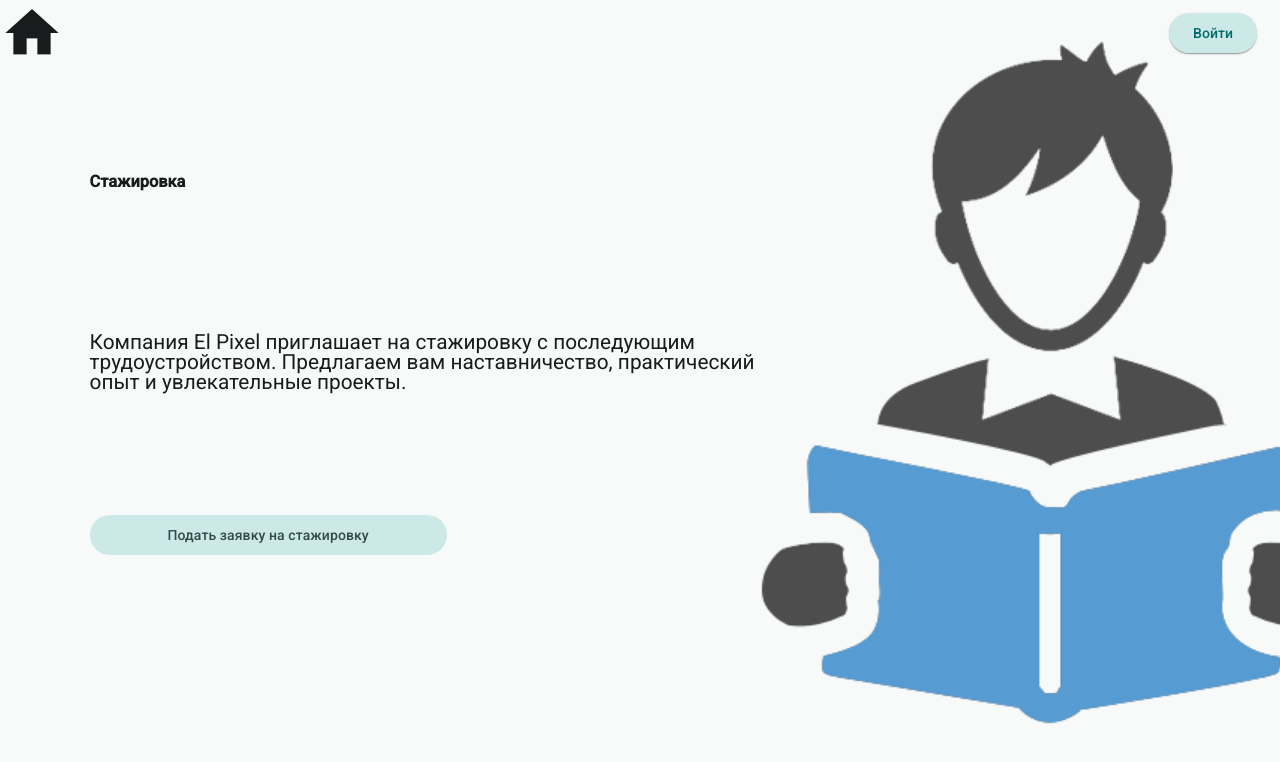
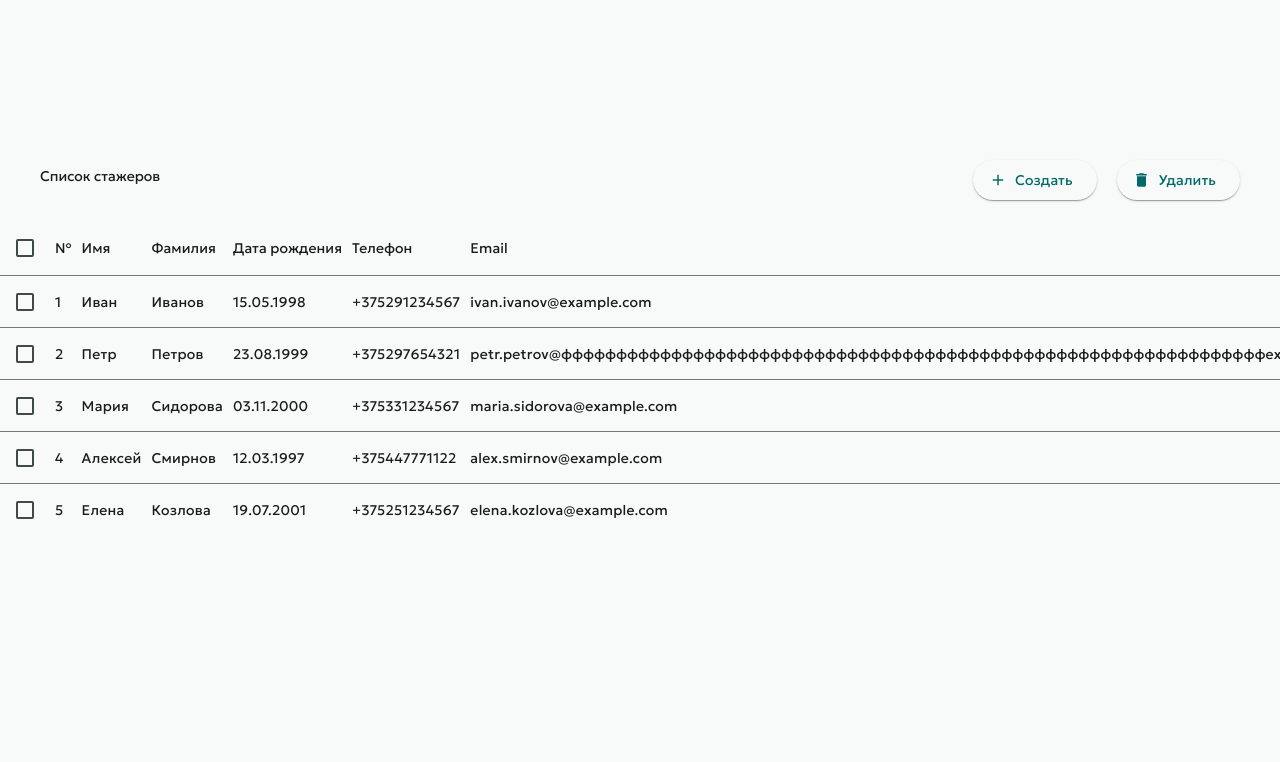
Before and after one commit to mhasilau/el-pixel-hr, an Angular app: page /intern-list in a window 1280 px wide. Before the commit this address led to /. Shown: the top 762 px of the page. Built offline with nearby package versions, Linux system fonts and the light colour scheme.

Commit message:
feat: add checkboxes

```diff
--- a/package.json
+++ b/package.json
@@ -48,6 +48,7 @@
     "@angular/material": "^20.2.14",
     "@angular/platform-browser": "^20.3.0",
     "@angular/router": "^20.3.0",
+    "@fontsource/geologica": "^5.2.8",
     "rxjs": "~7.8.0",
     "tslib": "^2.3.0",
     "zone.js": "~0.15.0"
--- a/src/app/app.routes.ts
+++ b/src/app/app.routes.ts
@@ -3,6 +3,7 @@ import { MainPage } from './components/main-page/main-page';
 import { Employees } from './components/employees/employees';
 import { AddEmployee } from './components/employees/add-employee/add-employee';
 import { EmployeeEdit } from './components/employees/employee-edit/employee-edit';
+import { InternsListComponent } from './components/interns-list/interns-list.component';
 
 export const routes: Routes = [
   {
@@ -18,6 +19,10 @@ export const routes: Routes = [
     ],
   },
   {
+    path: 'intern-list',
+    component: InternsListComponent,
+  },
+  {
     path: '**',
     redirectTo: '',
     pathMatch: 'full',
--- a/src/app/components/interns-list/interns-list.component.html
+++ b/src/app/components/interns-list/interns-list.component.html
@@ -2,12 +2,8 @@
   <div class="intern-list-header">
     <div class="intern-list__title">Список стажеров</div>
     <div class="intern-list-buttons">
-      <button mat-raised-button color="primary" class="action-button">
-        <mat-icon>add</mat-icon> Создать
-      </button>
-      <button mat-raised-button color="warn" class="action-button">
-        <mat-icon>delete</mat-icon> Удалить
-      </button>
+      <button mat-raised-button class="action-button"><mat-icon>add</mat-icon> Создать</button>
+      <button mat-raised-button class="action-button"><mat-icon>delete</mat-icon> Удалить</button>
     </div>
   </div>
 
@@ -20,6 +16,26 @@
       (cdkDropListDropped)="drop($event)"
       class="interns-table"
     >
+      <ng-container matColumnDef="select">
+        <th mat-header-cell *matHeaderCellDef cdkDrag>
+          <mat-checkbox
+            (change)="$event ? toggleAllRows() : null"
+            [checked]="selection.hasValue() && isAllSelected()"
+            [indeterminate]="selection.hasValue() && !isAllSelected()"
+            [aria-label]="isAllSelected() ? 'Снять выделение со всех' : 'Выделить всех'"
+          >
+          </mat-checkbox>
+        </th>
+        <td mat-cell *matCellDef="let row">
+          <mat-checkbox
+            (click)="$event.stopPropagation()"
+            (change)="$event ? selection.toggle(row) : null"
+            [checked]="selection.isSelected(row)"
+            [aria-label]="selection.isSelected(row) ? 'Снять выделение' : 'Выделить'"
+          >
+          </mat-checkbox>
+        </td>
+      </ng-container>
       <ng-container matColumnDef="index">
         <th mat-header-cell *matHeaderCellDef cdkDrag>№</th>
         <td mat-cell *matCellDef="let element; let i = index">{{ i + 1 }}</td>
--- a/src/app/components/interns-list/interns-list.component.scss
+++ b/src/app/components/interns-list/interns-list.component.scss
@@ -1,11 +1,51 @@
 .intern-list-wrapper {
+  width: 100%;
+  overflow: hidden;
   .intern-list-header {
-    .intern-list-controls-wrapper {
+    height: 200px;
+    padding: 0 40px;
+    display: flex;
+    align-items: flex-end;
+    justify-content: space-between;
+    margin-bottom: 20px;
+    .intern-list__title {
       display: flex;
-      .intern-list-filters {
-        display: flex;
-        gap: 15px;
+      align-items: center;
+      justify-content: center;
+      height: 48px;
+    }
+    .intern-list-buttons {
+      display: flex;
+      gap: 20px;
+    }
+  }
+}
+.mat-mdc-table {
+  width: 100%;
+  table-layout: auto;
+  .mdc-data-table__cell,
+  .mdc-data-table__header-cell {
+    padding: 0 5px;
+    white-space: nowrap;
+
+    &.cdk-column-email,
+    &.cdk-column-phone,
+    &.cdk-column-telegram,
+    &.cdk-column-firstName,
+    &.cdk-column-lastName,
+    &.cdk-column-rejectionReason {
+      &::-webkit-scrollbar {
+        height: 4px;
+      }
+
+      &::-webkit-scrollbar-thumb {
+        background-color: rgba(0, 0, 0, 0.2);
+        border-radius: 2px;
       }
     }
   }
+  .mat-mdc-header-row,
+  .mat-mdc-row {
+    width: 100%;
+  }
 }
--- a/src/app/components/interns-list/interns-list.component.ts
+++ b/src/app/components/interns-list/interns-list.component.ts
@@ -12,7 +12,8 @@ import { MatCardModule } from '@angular/material/card';
 import { CommonModule } from '@angular/common';
 import { FormsModule } from '@angular/forms';
 import { CdkDragDrop, CdkDrag, CdkDropList, moveItemInArray } from '@angular/cdk/drag-drop';
-
+import { SelectionModel } from '@angular/cdk/collections';
+import { MatCheckboxModule } from '@angular/material/checkbox';
 export interface IIntern {
   index: number;
   firstName: string;
@@ -28,6 +29,7 @@ export interface IIntern {
   startDate: Date | null;
   endDate: Date | null;
   rejectionReason: string;
+  selected?: boolean;
 }
 
 @Component({
@@ -50,10 +52,12 @@ export interface IIntern {
     MatCardModule,
     CdkDropList,
     CdkDrag,
+    MatCheckboxModule,
   ],
 })
 export class InternsListComponent {
   displayedColumns: string[] = [
+    'select',
     'index',
     'firstName',
     'lastName',
@@ -69,6 +73,7 @@ export class InternsListComponent {
     'endDate',
     'rejectionReason',
   ];
+  selection = new SelectionModel<IIntern>(true, []);
   interns: IIntern[] = [
     {
       index: 1,
@@ -92,7 +97,8 @@ export class InternsListComponent {
       lastName: 'Петров',
       birthDate: new Date('1999-08-23'),
       phone: '+375297654321',
-      email: 'petr.petrov@example.com',
+      email:
+        'petr.petrov@ффффффффффффффффффффффффффффффффффффффффффффффффффффффффффффффффexample.com',
       telegram: '@petr_petrov',
       internship_spec: 'React',
       englishLevel: 'Upper-Intermediate / Advanced',
@@ -152,6 +158,31 @@ export class InternsListComponent {
     },
   ];
   dataSource = new MatTableDataSource(this.interns);
+  isAnySelected() {
+    return this.selection.selected.length > 0;
+  }
+
+  isAllSelected() {
+    const numSelected = this.selection.selected.length;
+    const numRows = this.dataSource.data.length;
+    return numSelected === numRows;
+  }
+
+  toggleAllRows() {
+    if (this.isAllSelected()) {
+      this.selection.clear();
+    } else {
+      this.selection.select(...this.dataSource.data);
+    }
+  }
+
+  getSelectedCount() {
+    return this.selection.selected.length;
+  }
+
+  deleteSelected() {
+    //const selectedIds = this.selection.selected.map(s => s.index);
+  }
 
   drop(event: CdkDragDrop<string[]>) {
     moveItemInArray(this.displayedColumns, event.previousIndex, event.currentIndex);
--- a/src/styles.scss
+++ b/src/styles.scss
@@ -1,26 +1,35 @@
-
 // Include theming for Angular Material with `mat.theme()`.
 // This Sass mixin will define CSS variables that are used for styling Angular Material
 // components according to the Material 3 design spec.
 // Learn more about theming and how to use it for your application's
 // custom components at https://material.angular.dev/guide/theming
 @use '@angular/material' as mat;
-
+@import '@fontsource/geologica/index.css';
+$font-family: 'Geologica', cursive;
 html {
-  @include mat.theme((
+  @include mat.theme(
+    (
       color: (
         primary: mat.$cyan-palette,
         tertiary: mat.$orange-palette,
       ),
-    typography: Roboto,
+      typography: (
+        plain-family: $font-family,
+        brand-family: $font-family,
+        bold-weight: 700,
+        medium-weight: 500,
+        regular-weight: 400,
+      ),
       density: 0,
-  ));
+    )
+  );
 }
 
 body {
   // Default the application to a light color theme. This can be changed to
   // `dark` to enable the dark color theme, or to `light dark` to defer to the
   // user's system settings.
+  font-family: $font-family;
   color-scheme: light;
 
   // Set a default background, font and text colors for the application using
@@ -36,6 +45,3 @@ body {
 body {
   margin: 0;
 }
-
-html, body { height: 100%; }
-body { margin: 0; font-family: Roboto, "Helvetica Neue", sans-serif; }
```
Also changed, not shown: 1 other file (tests, documents, lock files or other folders). Lines whose indentation alone changed are shown as unchanged.
